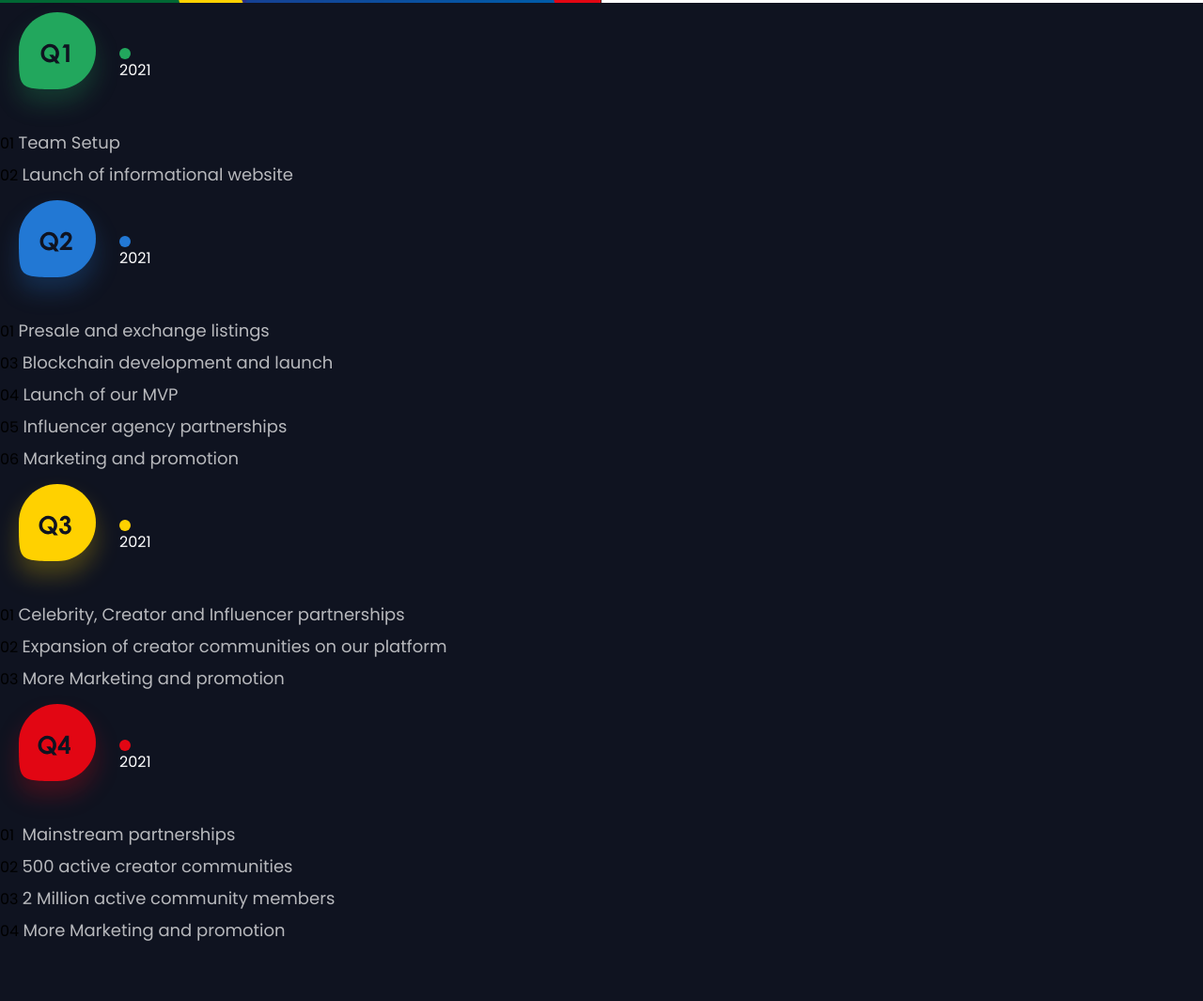
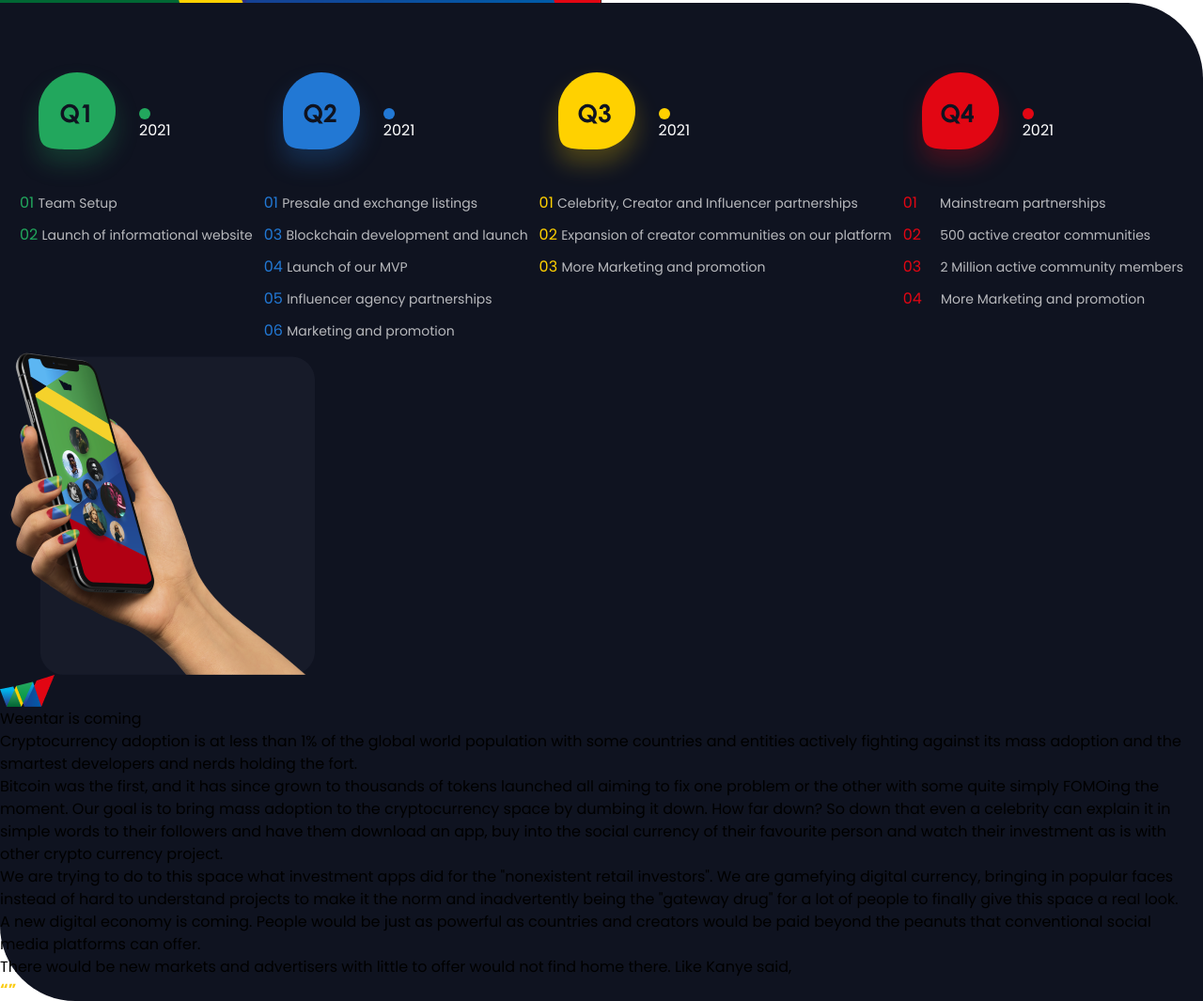
Before and after one commit to harjeeyborlah/Tokemons, a website: page index.html in a window 1280 px wide. Shown: the part 1843-2908 px from the top of the page at 94% size. Before the commit the page ends 2850 px from the top, so only its background shows below. Drawn offline with Linux system fonts and the light colour scheme.

Commit message:
first day of 2nd term 2021-2022

```diff
--- a/index.html
+++ b/index.html
@@ -226,9 +226,10 @@
                 </div>
             </div>
         </section>
-        <section>
-            <div>
-                <div>
+        <section  class="bg-white">
+            <div class=" bg-[#0f1320] rounded-bl-[50px]  md:rounded-tr-[80px] md:rounded-bl-[80px]">
+            <div class=" px-5 justify-center md:flex md:flex-row md:pt-16">
+                <div class="md:pr-3">
                     <div class="flex items-center">
                         <div>
                             <img src="/public/img/Group 65.svg" />
@@ -247,7 +248,7 @@
                         <p class="inline-block quarter-text">Launch of informational website</p>
                     </div>
                 </div>
-                <div>
+                <div class="md:pr-3">
                     <div class="flex items-center">
                         <div>
                             <img src="/public/img/Group 66.svg" />
@@ -278,7 +279,7 @@
                         <p class="inline-block quarter-text">Marketing and promotion</p>
                     </div>
                 </div>
-                <div>
+                <div class="md:pr-3">
                     <div class="flex items-center">
                         <div>
                             <img src="/public/img/Group 67.svg" />
@@ -312,22 +313,44 @@
                         </div>
                     </div>
                     <div>
-                        <p class="inline-block number-4 mr-1">01</p>
-                        <p class="inline-block quarter-text">Mainstream partnerships</p>
+                        <p class="inline-block number-4 mr-5">01</p>
+                        <p class="inline-block quarter-text ">Mainstream partnerships</p>
                     </div>
                     <div>
-                        <p class="inline-block number-4">02</p>
-                        <p class="inline-block quarter-text">500 active creator communities</p>
+                        <p class="inline-block number-4 mr-4">02</p>
+                        <p class="inline-block quarter-text ">500 active creator communities</p>
                     </div>
                     <div>
-                        <p class="inline-block number-4">03</p>
+                        <p class="inline-block number-4 mr-4">03</p>
                         <p class="inline-block quarter-text">2 Million active community members</p>
                     </div>
                     <div>
-                        <p class="inline-block number-4">04</p>
+                        <p class="inline-block number-4 mr-4">04</p>
                         <p class="inline-block quarter-text">More Marketing and promotion</p>
                     </div>
                 </div>
+
+            </div>
+            <div>
+                <div>
+                    <img src="/public/img/weentar phone.png">
+                </div>
+                <div>
+                    <img src="/public/img/weentar is coming phone.png">
+                    <p>Weentar is coming</p>
+                    <p>Cryptocurrency adoption is at less than 1% of the global world population with some countries and entities actively fighting against its mass adoption and the smartest developers and nerds holding the fort. </p>
+                    <p>Bitcoin was the first, and it has since grown to thousands of tokens launched all aiming to fix one problem or the other with some quite simply FOMOing the moment. Our goal is to bring mass adoption to the cryptocurrency space by dumbing it down. How far down? So down that even a celebrity can explain it in simple words to their followers and have them download an app, buy into the social currency of their favourite person and watch their
+                        investment as is with other crypto currency project.  </p>
+                    <p>We are trying to do to this space what investment apps did for the "nonexistent retail investors". We are gamefying digital currency, bringing in popular faces instead of hard to understand projects to make it the norm and inadvertently being the "gateway drug" for a lot of people to finally give this space a real look. </p>
+                    <p>A new digital economy is coming. People would be just as powerful as countries and creators would be paid beyond the peanuts that conventional social media platforms can offer.
+                    </p>
+                    <p>There would be new markets and advertisers with little to offer would not find home there. Like Kanye said,</p>
+                    <p><span class="font-bold text-yellow-400"><q></q></span> </p>
+                </div>
+            </div>
+        </div>
+
+
         </section>
         <script src="public/index.js"></script>
     </body>
--- a/package.json
+++ b/package.json
@@ -1,5 +1,5 @@
 {
-  "dependencies": {
+  "devDependencies": {
     "tailwindcss": "^3.2.4"
   }
 }
--- a/public/second.css
+++ b/public/second.css
@@ -134,7 +134,7 @@
 .quarter-text{
     font-style: normal;
 font-weight: 400;
-font-size: 18px;
+font-size: 14px;
 line-height: 34px;
 
 /* or 189% */
@@ -143,3 +143,19 @@
 
 opacity: 0.7;
 }
+
+.number-1{
+    color:#22A75D;
+}
+
+.number-2{
+    color:#2278D4;
+}
+
+.number-3{
+    color:#FFD100;
+}
+
+.number-4{
+    color:#E20613;
+}
```
Also changed, not shown: public/img/weentar is coming phone.png (added), public/img/weentar phone.png (added), public/style.css, 1 other file.
